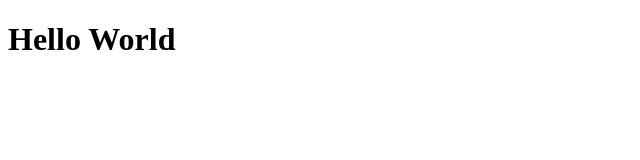
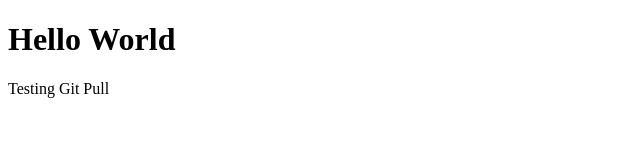
Before and after one commit to Wixxi16/demo, a plain HTML site: page index.html in a window 1280 px wide. Shown: the whole page, without its empty margins (0-640 px from the left). Drawn offline with Linux system fonts and the light colour scheme.

Commit message:
Update index.html

```diff
--- a/index.html
+++ b/index.html
@@ -8,5 +8,6 @@
 </head>
 <body>
     <h1>Hello World</h1>
+    <p> Testing Git Pull </p>
 </body>
 </html>
```
